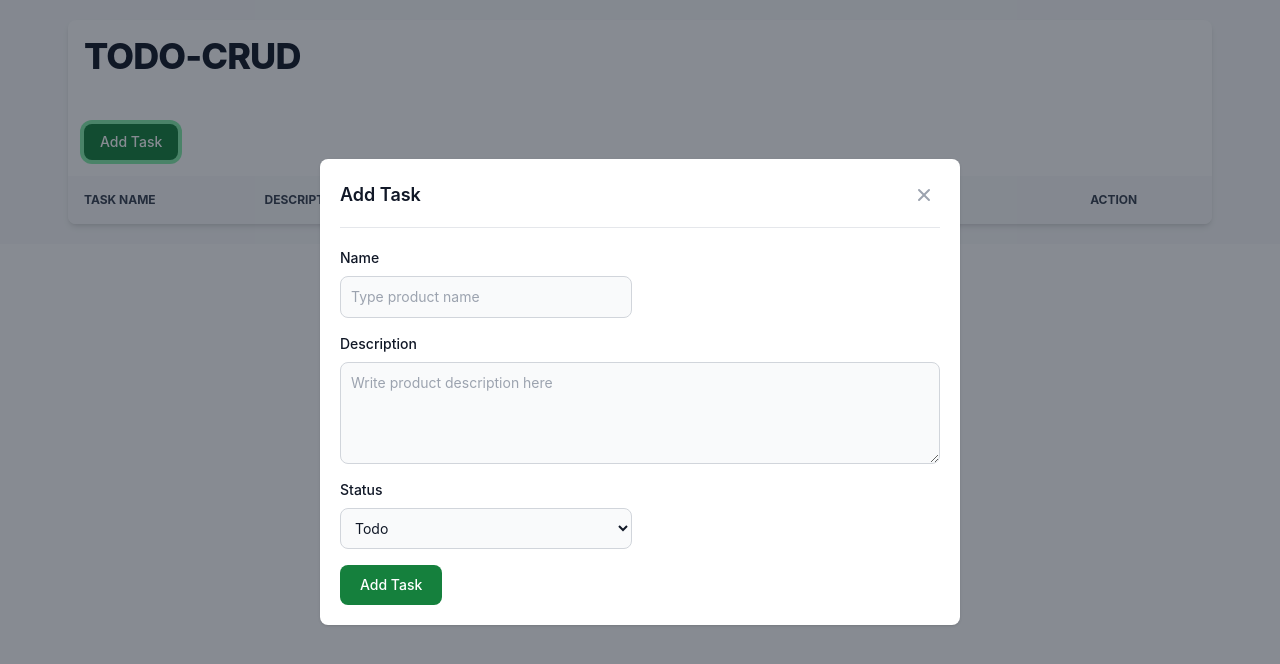
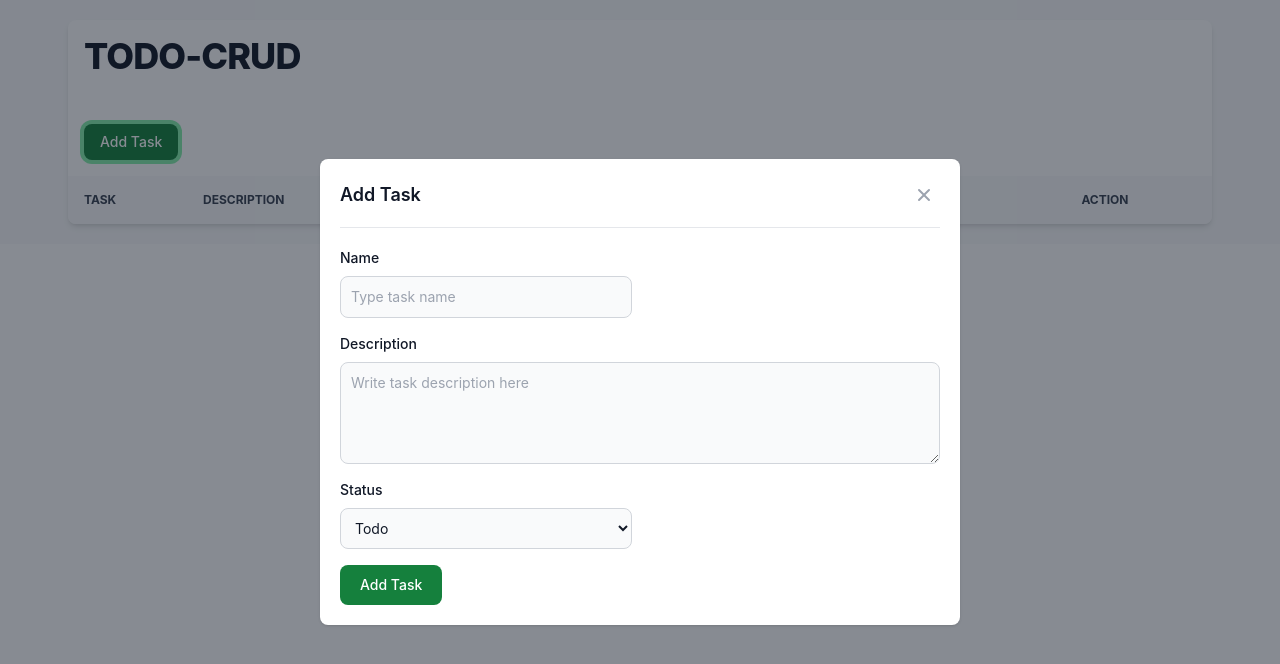
Before and after one commit to kgrg/vue3-tailwind-todo, a Vue app: page / in a window 1280 px wide. Both pictures are taken after a click on the button "Add Task". Shown: the top 664 px of the page. Built offline with nearby package versions, Linux system fonts and the light colour scheme.

Commit message:
fix(minor): minor fixes input placeholder and column name

```diff
--- a/src/components/TodoForm.vue
+++ b/src/components/TodoForm.vue
@@ -5,14 +5,14 @@
                 <label for="name" class="block mb-2 text-sm font-medium text-gray-900 dark:text-white">Name</label>
                 <input type="text" v-model="todo.name"
                     class="bg-gray-50 border border-gray-300 text-gray-900 text-sm rounded-lg focus:ring-primary-600 focus:border-primary-600 block w-full p-2.5 dark:bg-gray-700 dark:border-gray-600 dark:placeholder-gray-400 dark:text-white dark:focus:ring-primary-500 dark:focus:border-primary-500"
-                    placeholder="Type product name" required="" />
+                    placeholder="Type task name" required="" />
             </div>
             <div class="sm:col-span-2">
                 <label for="description"
                     class="block mb-2 text-sm font-medium text-gray-900 dark:text-white">Description</label>
                 <textarea id="description" rows="4" v-model="todo.description"
                     class="block p-2.5 w-full text-sm text-gray-900 bg-gray-50 rounded-lg border border-gray-300 focus:ring-primary-500 focus:border-primary-500 dark:bg-gray-700 dark:border-gray-600 dark:placeholder-gray-400 dark:text-white dark:focus:ring-primary-500 dark:focus:border-primary-500"
-                    placeholder="Write product description here"></textarea>
+                    placeholder="Write task description here"></textarea>
             </div>
             <div>
                 <label for="status" class="block mb-2 text-sm font-medium text-gray-900 dark:text-white">Status</label>
--- a/src/stores/todo.js
+++ b/src/stores/todo.js
@@ -32,7 +32,7 @@ export const useTodoStore = defineStore('todo', {
       return [
         {
           key: 'name',
-          label: 'Task name'
+          label: 'Task'
         },
         {
           key: 'description',
```
